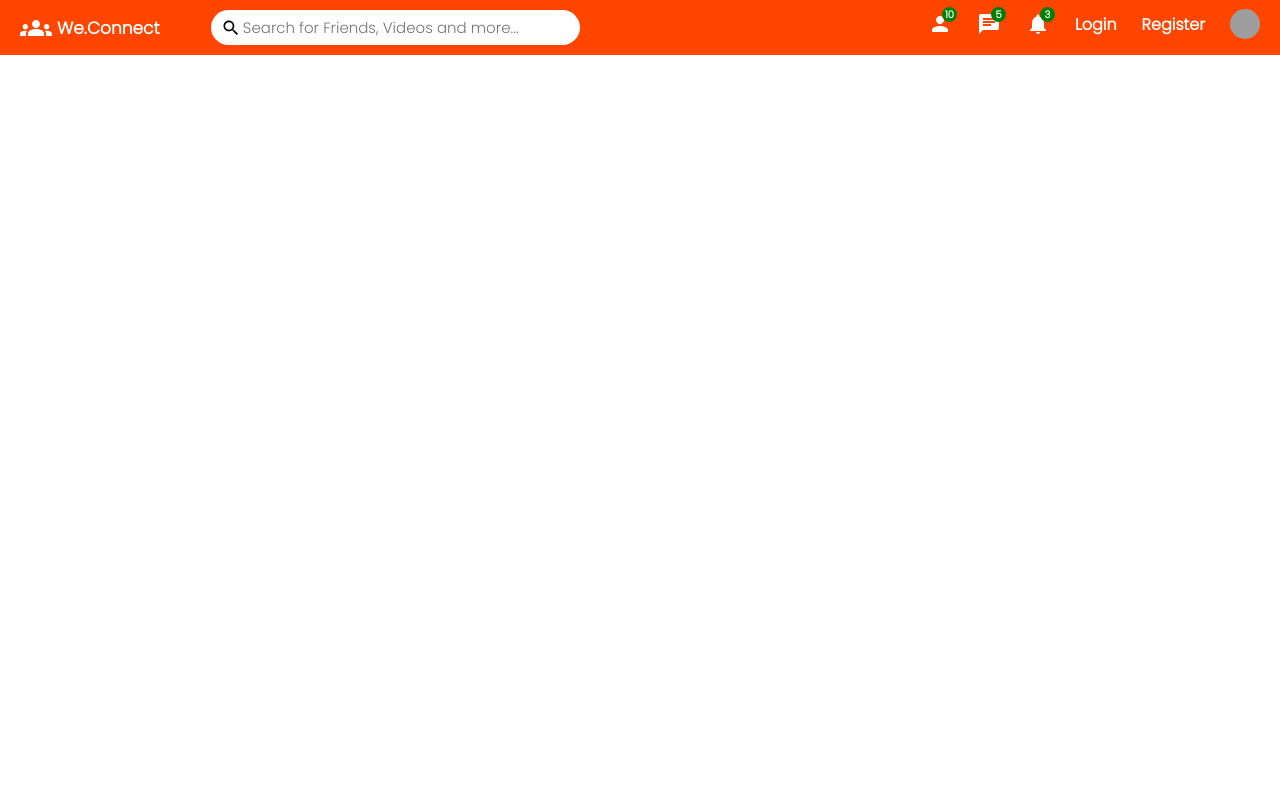
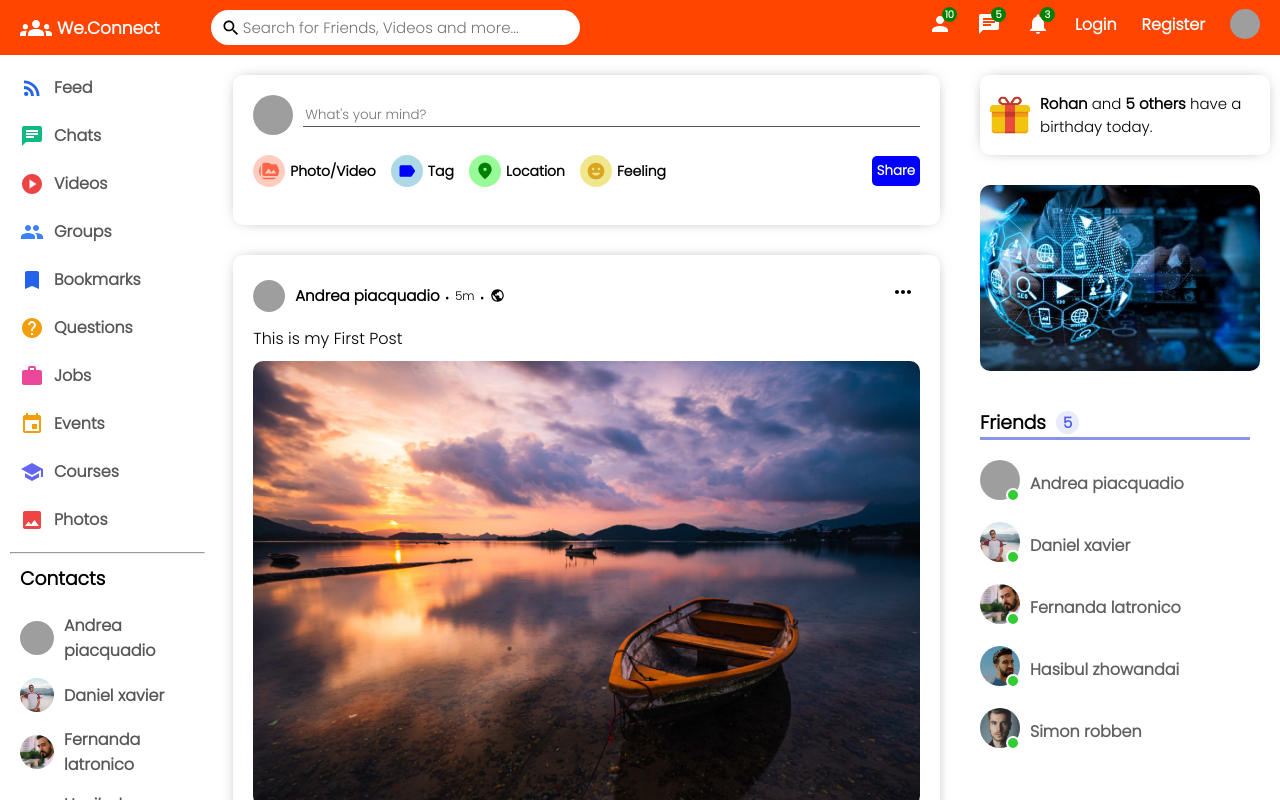
Before and after one commit to Rajatkumarbehera/We-connect, a React (Create React App) app: page /#/ in a window 1280 px wide. Shown: the top 800 px of the page. Built offline with nearby package versions, Linux system fonts and the light colour scheme; grey boxes are pictures that could not be loaded.

Commit message:
first-commit

```diff
--- a/src/components/leftsidebar/LeftSidebar.js
+++ b/src/components/leftsidebar/LeftSidebar.js
@@ -2,13 +2,13 @@ import { Bookmark, Chat, Code, Description, Event, ExitToApp, Group, Help, Inser
 import React from "react";
 import { Users } from "../../data";
 import Friend from "../friend/Friend";
-// import './LeftSidebar.css';
+import './LeftSidebar.css';
 import { Link } from "react-router-dom";
 
 const LeftSidebar = () => {
     return (
         <div className="left-sidebar">
-            {/* <div className="left-sidebar-wrapper">
+            <div className="left-sidebar-wrapper">
                 <ul className="left-sidebar-list">
                     <Link to="/feed" style={{textDecoration: "none"}}>
                         <li className="left-sidebar-item">
@@ -86,7 +86,7 @@ const LeftSidebar = () => {
                         <span className="pages-text">Authentication</span>
                     </li>
                 </ul>
-            </div> */}
+            </div>
         </div>
     )
 }
--- a/src/components/post/Post.js
+++ b/src/components/post/Post.js
@@ -3,7 +3,7 @@ import React, { useEffect, useState } from "react";
 import { Users } from "../../data";
 import Loader from "../loader/Loader";
 import More from "../more/More";
-// import './Post.css';
+import './Post.css';
 
 const Post = ( { post } ) => {
 
@@ -25,7 +25,7 @@ const Post = ( { post } ) => {
 
     return (
         <div className="post-container">
-            {/* <div className="post-wrapper">
+            <div className="post-wrapper">
                 <div className="post-top">
                     <div className="post-top-left">
                         <img src={Users.filter((u) => u.id === post?.userId)[0].profilePic} alt="person" className="post-profile-img" />
@@ -82,7 +82,7 @@ const Post = ( { post } ) => {
                         </div>
                     </div>
                 </div>
-            </div> */}
+            </div>
         </div>
     )
 }
--- a/src/components/rightsidebar/RightSidebar.js
+++ b/src/components/rightsidebar/RightSidebar.js
@@ -1,13 +1,13 @@
 import React from "react";
 import { Users } from "../../data";
 import Online from "../online/Online";
-// import './RightSidebar.css';
+import './RightSidebar.css';
 
 const RightSidebar = ( { Profile }) => {
     const HomeRightSidebar = () => {
         return (
             <>
-                {/* <div className="birthday-container">
+                <div className="birthday-container">
                     <img src="assets/gift.png" alt="gift" className="birthday-img" />
                     <span className="birthday-text">
                         <strong>Rohan</strong> and <strong>5 others</strong> have a birthday today.
@@ -23,7 +23,7 @@ const RightSidebar = ( { Profile }) => {
                     {Users.map((u) => (
                         <Online key={u.id} user={u} />
                     ))}
-                </ul> */}
+                </ul>
             </>
         )
     }
--- a/src/components/share/Share.js
+++ b/src/components/share/Share.js
@@ -1,11 +1,11 @@
 import { InsertEmoticonRounded, LabelRounded, PermMedia, PlaceRounded } from "@mui/icons-material";
 import React from "react";
-// import './Share.css';
+import './Share.css';
 
 const Share = () => {
     return (
         <div className="share-container">
-            {/* <div className="share-wrapper">
+            <div className="share-wrapper">
                 <div className="share-top">
                     <img src="assets/person/person1.jpg" alt="person" className="share-img" />
                     <input className="share-input" placeholder="What's your mind?" />
@@ -32,7 +32,7 @@ const Share = () => {
                     </div>
                     <button className="share-button">Share</button>
                 </div>
-            </div> */}
+            </div>
         </div>
     )
 }
```
